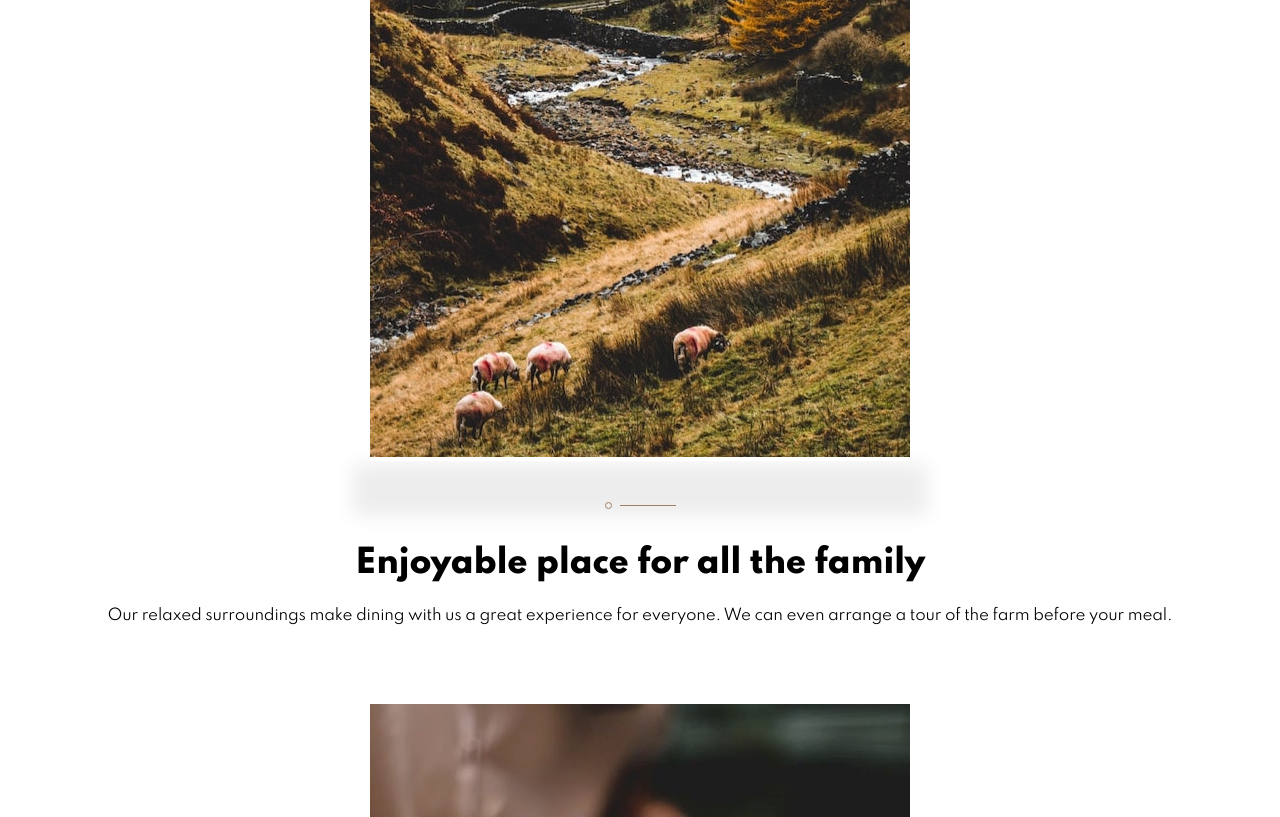
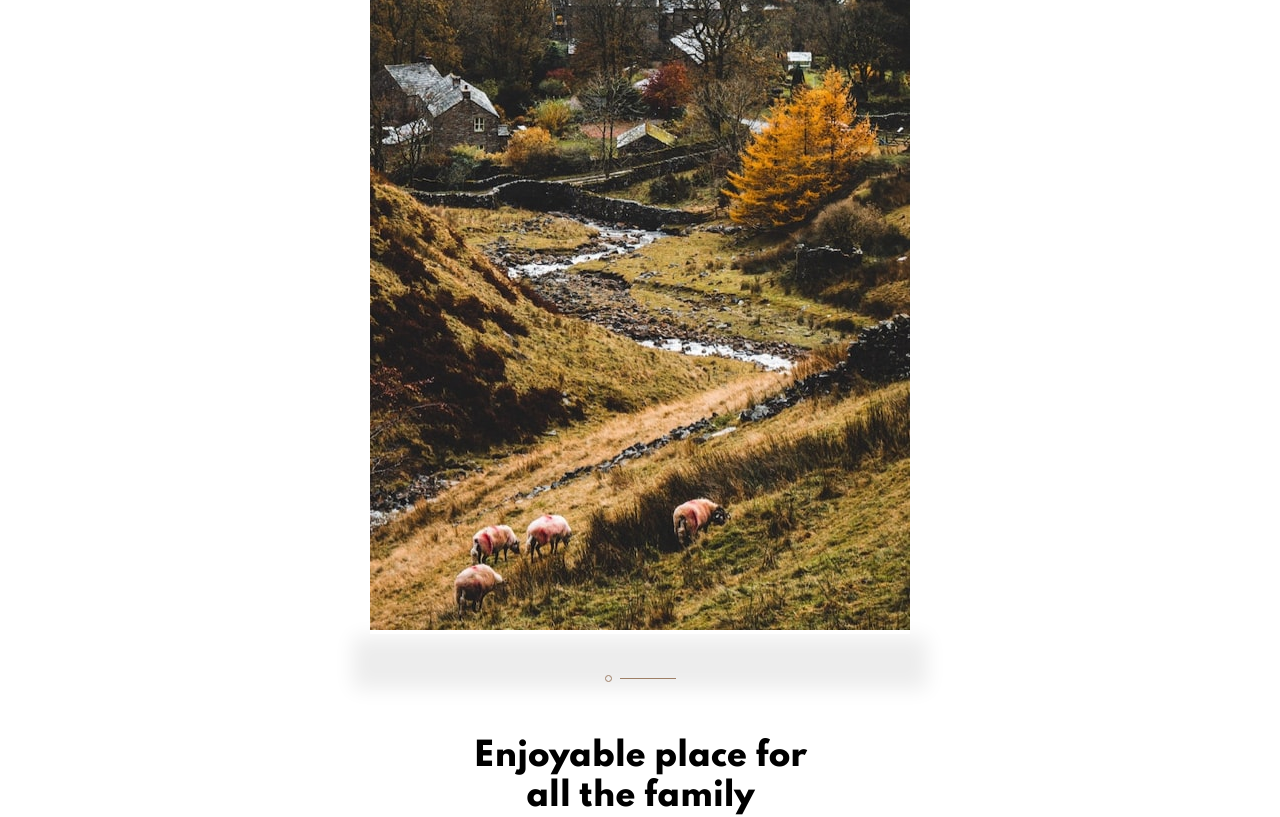
Before and after one commit to ChamuMutezva/dinner-restaurant-website, a React (Create React App) app: page / in a window 1280 px wide. Shown: the part 1035-1852 px from the top of the page. Built offline with nearby package versions, Linux system fonts and the light colour scheme.

Commit message:
feat: cards section - tablet styles

```diff
--- a/src/main/cardComponent.js
+++ b/src/main/cardComponent.js
@@ -9,11 +9,8 @@ const CardComponent = (props) => {
                     alt={props.alt} />
             </picture>
             <div className="card__main">
-                <h2 className="card__main__title">Enjoyable place for all the family</h2>
-                <p className="card__main__descr">
-                    Our relaxed surroundings make dining with us a great experience for everyone. We can even arrange
-                    a tour of the farm before your meal.
-                    </p>
+                <h2 className="card__main__title">{props.title}</h2>
+                <p className="card__main__descr">{props.description} </p>
             </div>
         </div>
     )
--- a/src/styles/_header.scss
+++ b/src/styles/_header.scss
@@ -7,7 +7,7 @@
    // width: 100vw;
     background-position: top;
 
-    @include mQ(589px) {
+    @include mQ(780px) {
         background-image: url('../assets/images/homepage/hero-bg-tablet@2x.jpg');
     }
 
@@ -28,7 +28,7 @@
     }
 
     @include mQ(680px) {
-        top: 374px;
+        top: 380px;
     }
 
     @include mQ(1080px) {
--- a/src/styles/style.css
+++ b/src/styles/style.css
@@ -61,7 +61,7 @@ table {
   background-position: top;
 }
 
-@media screen and (min-width: 589px) {
+@media screen and (min-width: 780px) {
   .hero {
     background-image: url("../assets/images/homepage/hero-bg-tablet@2x.jpg");
   }
@@ -89,7 +89,7 @@ table {
 
 @media screen and (min-width: 680px) {
   .hero__main {
-    top: 374px;
+    top: 380px;
   }
 }
 
@@ -186,6 +186,12 @@ button {
   top: 148px;
 }
 
+@media screen and (min-width: 680px) {
+  .cards__section {
+    top: 321px;
+  }
+}
+
 .card__main {
   position: relative;
   margin-top: 24px;
@@ -208,10 +214,24 @@ button {
   margin-bottom: 20px;
 }
 
+@media screen and (min-width: 680px) {
+  .card__main__title {
+    max-width: 24rem;
+    margin: 20px auto;
+  }
+}
+
 .card__main__descr {
   line-height: 25px;
   letter-spacing: -0.19px;
   font-size: 0.9375rem;
+}
+
+@media screen and (min-width: 680px) {
+  .card__main__descr {
+    max-width: 24rem;
+    margin: auto;
+  }
 }
 
 .card__img {
```
Also changed, not shown: src/styles/_main.scss (+13 -0 lines), 1 other file (tests, documents, lock files or other folders).
